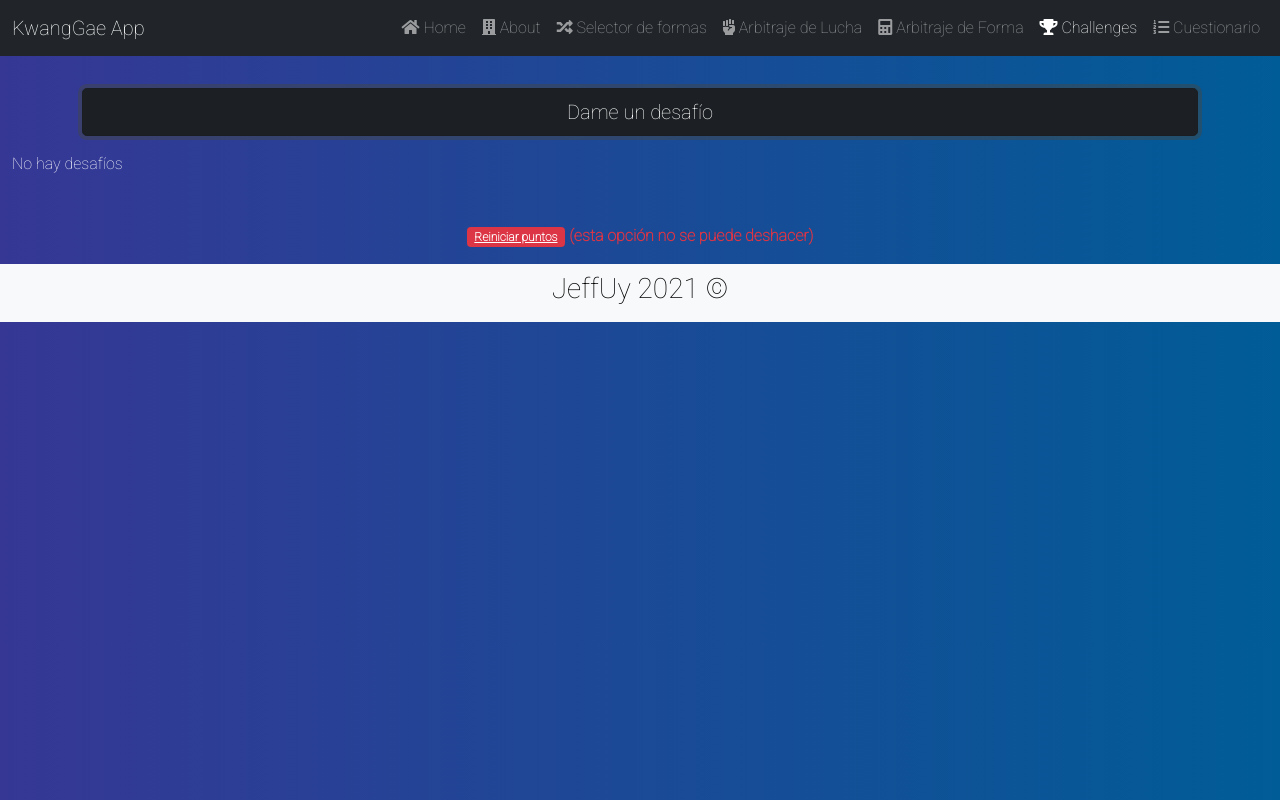
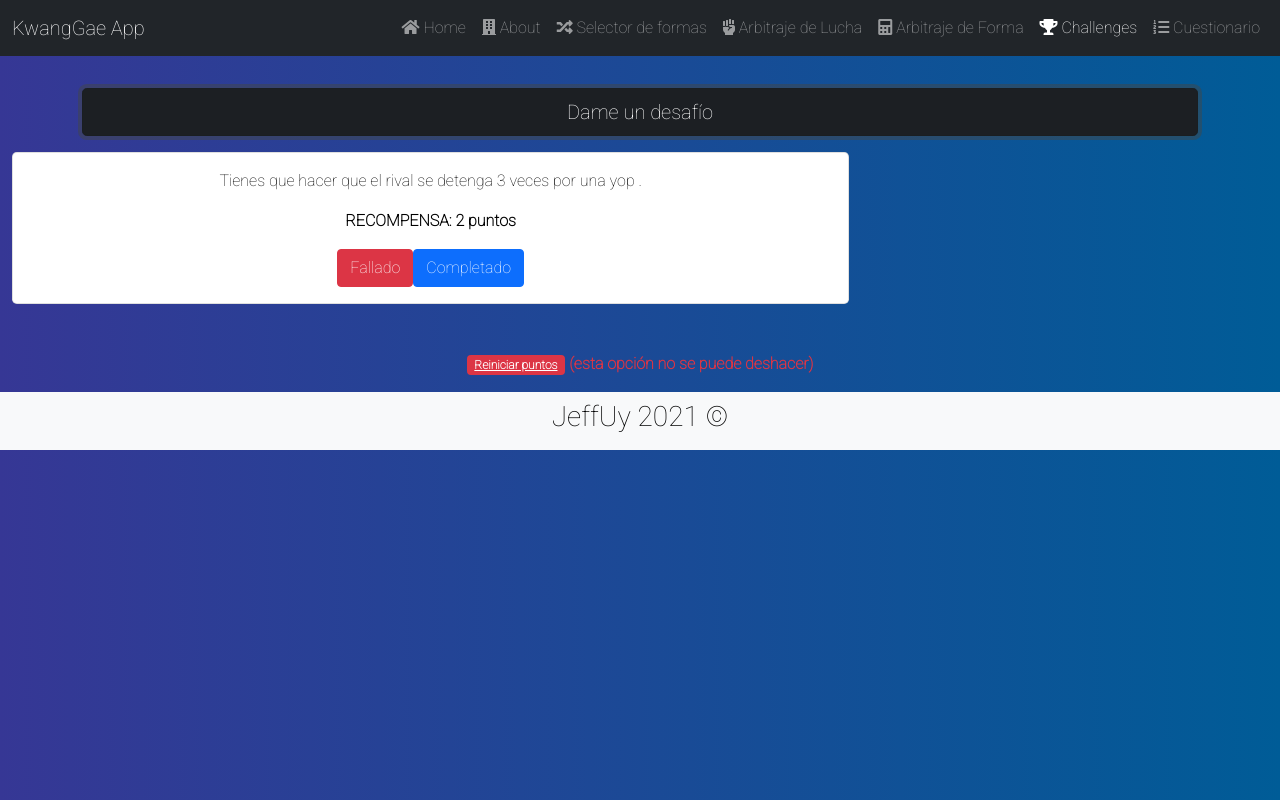
Before and after one commit to Jeffuy/KwangGaeApp-React, a React app: page /desafios in a window 1280 px wide. Both pictures are taken after a click on the button "Dame un desafío". Built offline with nearby package versions, Linux system fonts and the light colour scheme.

Commit message:
:construction: starting with challenges

```diff
--- a/src/components/GetChallenge.jsx
+++ /dev/null
@@ -1,41 +0,0 @@
-import React from "react";
-import challenges from "@scripts/challenges.js";
-
-const GetChallenge = () => {
-    return (
-        <>
-            {challenges.challenges.length !== 0 ? (
-                challenges.challenges.map((challenge) => (
-                    <div
-                        className="card mb-4 text-center text-black"
-                        style={{ borderRadius: "0.3rem" }}
-                        key={challenge.id}
-                    >
-                        <div className="card-body">
-                            <p>Tienes que hacer {challenge.task} .</p>
-                            <p>
-                                <b>RECOMPENSA: {challenge.points} puntos</b>
-                            </p>
-                            <a
-                                onClick={() => faliled}
-                                className="btn btn-danger"
-                            >
-                                Fallado
-                            </a>
-                            <a
-                                onClick={() => achieved}
-                                className="btn btn-primary"
-                            >
-                                Completado
-                            </a>
-                        </div>
-                    </div>
-                ))
-            ) : (
-                <p>No hay desafíos</p>
-            )}
-        </>
-    );
-};
-
-export default GetChallenge;
--- a/src/pages/Challenge.jsx
+++ b/src/pages/Challenge.jsx
@@ -1,14 +1,15 @@
-import React from "react";
-import challenges from "@scripts/challenges.js";
-import GetChallenge from "@components/GetChallenge";
+import React, { useState } from "react";
+import desafios from "@scripts/challenges.js";
 
 const Challenge = () => {
+	// LA SIGUIENTE LINEA NO SIRVE PERO NO SE PUEDE BORRAR
+    const [desafio, setDesafio] = useState("");
+    const cgs = desafios.renderOnScreen();
+
     const choose = () => {
-        challenges.elegirChallenge();
-    };
-
-    const desafio = () => {
-        challenges.saveTask();
+        desafios.elegirChallenge();
+		// LA SIGUIENTE LINEA NO SIRVE PERO NO SE PUEDE BORRAR
+        setDesafio(<></>);
     };
 
     return (
@@ -44,9 +45,7 @@ const Challenge = () => {
                 </div>
                 <div className="container-fluid">
                     <div className="col-md-8">
-                        <div id="desafios">
-                            <GetChallenge />
-                        </div>
+                        <div>{cgs}</div>
                     </div>
                 </div>
                 <div className="container-fluid mt-5">
@@ -54,7 +53,8 @@ const Challenge = () => {
                         <b>
                             <a
                                 className="badge bg-danger"
-                                onClick={() => resetPoints}                            >
+                                onClick={() => resetPoints}
+                            >
                                 Reiniciar puntos
                             </a>{" "}
                             (esta opción no se puede deshacer)
--- a/src/scripts/challenges.js
+++ b/src/scripts/challenges.js
@@ -1,3 +1,4 @@
+import React from "react";
 //DEFINO LOS DESAFIOS
 const challenge = [
     { "6 puntos con dollyo": 2 },
@@ -46,6 +47,7 @@ const challenge = [
 
 let puntosElegido;
 let challenges = [];
+let cgs = "adasd";
 
 function sumaPuntos(puntos) {
     let puntosTotales = JSON.parse(localStorage.getItem("puntosTotales"));
@@ -136,6 +138,52 @@ function endTask(posicion, status) {
     getTasks();
 }
 
+const failed = () => {
+    console.log("Failed to load challenges");
+};
+
+const achieved = () => {
+    console.log("ASDadasdad to load challenges");
+};
+
+const renderOnScreen = () => {
+    cgs = (
+        <>
+            {challenges.length !== 0 ? (
+                challenges.map((challenge) => (
+                    <div
+                        className="card mb-4 text-center text-black"
+                        style={{ borderRadius: "0.3rem" }}
+                        key={challenge.id}
+                    >
+                        <div className="card-body">
+                            <p>Tienes que hacer {challenge.task} .</p>
+                            <p>
+                                <b>RECOMPENSA: {challenge.points} puntos</b>
+                            </p>
+                            <a
+                                onClick={() => failed()}
+                                className="btn btn-danger"
+                            >
+                                Fallado
+                            </a>
+                            <a
+                                onClick={() => achieved()}
+                                className="btn btn-primary"
+                            >
+                                Completado
+                            </a>
+                        </div>
+                    </div>
+                ))
+            ) : (
+                <p>No hay desafíos</p>
+            )}
+        </>
+    );
+    return cgs;
+};
+
 getTasks();
 sumaPuntos(0);
 
@@ -147,4 +195,7 @@ export default {
     puntosElegido,
     challenge,
     challenges,
+    failed,
+    renderOnScreen,
+    cgs,
 };
--- a/webpack.config.dev.js
+++ b/webpack.config.dev.js
@@ -67,6 +67,6 @@ module.exports = {
         historyApiFallback: true,
         static: path.join(__dirname, "dist"),
         compress: true,
-        port: 3005,
+        port: 3006,
     },
 };
```
